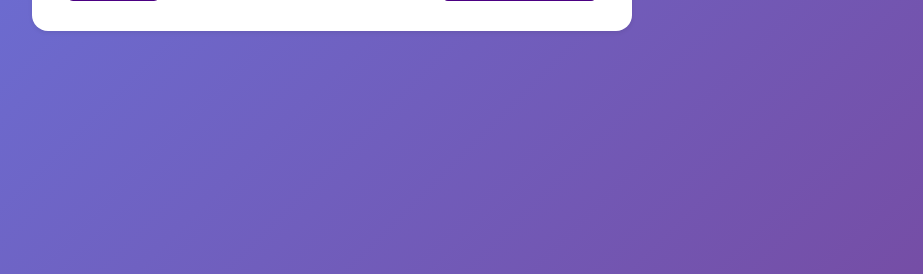
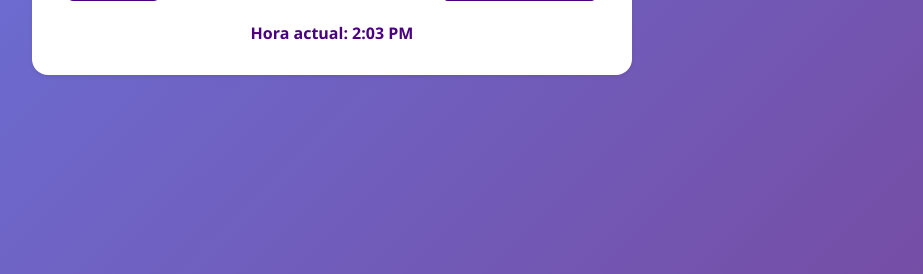
Before and after one commit to Garciayonatan/Gestiona_tu_citas, a Django app: template templates/app/editar_cita.html in a window 1280 px wide. Shown: the part 470-744 px from the top of the page, without its empty margins (308-1231 px from the left). Run offline with Django 5.2, Linux system fonts and the light colour scheme; the template is opened without the code that fills it: values that come from a table or form of the project are taken from there, others are empty.

Commit message:
Descripción de los cambios realizados

```diff
--- a/templates/app/editar_cita.html
+++ b/templates/app/editar_cita.html
@@ -57,6 +57,13 @@
             border-radius: 8px;
             font-weight: 600;
         }
+        .hora-actual {
+            margin-top: 20px;
+            text-align: center;
+            font-size: 1rem;
+            color: #4b0082;
+            font-weight: 600;
+        }
     </style>
 </head>
 <body>
@@ -106,7 +113,7 @@
                 {% endif %}
             </div>
 
-            <!-- Hora (select en formato 12h AM/PM) -->
+            <!-- Hora como select personalizado -->
             <div class="mb-3">
                 <label class="form-label fw-semibold" for="hora">Hora</label>
                 <select class="form-select" name="hora" id="hora" required>
@@ -129,9 +136,26 @@
                 <button type="submit" class="btn btn-primary">Guardar cambios</button>
             </div>
         </form>
+
+        <!-- Hora actual del sistema -->
+        <div class="hora-actual">
+            Hora actual: <span id="horaActual">--:-- --</span>
+        </div>
     </div>
 
-    <!-- Bootstrap JS -->
+    <!-- Bootstrap JS + Hora actual script -->
     <script src="https://cdn.jsdelivr.net/npm/bootstrap@5.3.0/dist/js/bootstrap.bundle.min.js"></script>
+    <script>
+        function actualizarHoraActual() {
+            const ahora = new Date();
+            let horas = ahora.getHours();
+            const minutos = ahora.getMinutes().toString().padStart(2, '0');
+            const ampm = horas >= 12 ? 'PM' : 'AM';
+            horas = horas % 12 || 12;
+            document.getElementById('horaActual').textContent = `${horas}:${minutos} ${ampm}`;
+        }
+        actualizarHoraActual();
+        setInterval(actualizarHoraActual, 60000); // actualiza cada minuto
+    </script>
 </body>
 </html>
```
